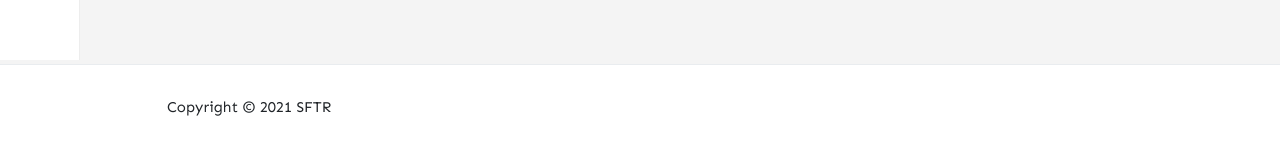
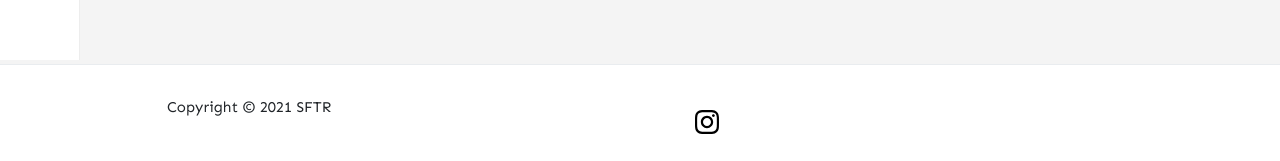
Before and after one commit to stackbit-projects/blue-triceratops-4f502, a Jekyll site: the page built from index.html, in a window 1280 px wide. Shown: the part 840-1001 px from the top of the page. Built offline with Jekyll 4.4.1, drawn with Linux system fonts in a browser that asks for light colours; nearby versions of some CDN libraries; the list of posts is cut into pages by our own code; comment, search, counter and statistics services are not loaded.

Commit message:
default.html: changed

```diff
--- a/_layouts/default.html
+++ b/_layouts/default.html
@@ -119,9 +119,9 @@
             </div>
             <div class="col-md-6 col-sm-12 text-center text-lg-left">
                 <i class="fas fa-instagram" style="font-size:36px"></i>
-                <!-- <svg xmlns="http://www.w3.org/2000/svg" width="24" height="24" viewBox="0 0 24 24">
+                <svg xmlns="http://www.w3.org/2000/svg" width="24" height="24" viewBox="0 0 24 24">
     <path d="M12 2.163c3.204 0 3.584.012 4.85.07 3.252.148 4.771 1.691 4.919 4.919.058 1.265.069 1.645.069 4.849 0 3.205-.012 3.584-.069 4.849-.149 3.225-1.664 4.771-4.919 4.919-1.266.058-1.644.07-4.85.07-3.204 0-3.584-.012-4.849-.07-3.26-.149-4.771-1.699-4.919-4.92-.058-1.265-.07-1.644-.07-4.849 0-3.204.013-3.583.07-4.849.149-3.227 1.664-4.771 4.919-4.919 1.266-.057 1.645-.069 4.849-.069zm0-2.163c-3.259 0-3.667.014-4.947.072-4.358.2-6.78 2.618-6.98 6.98-.059 1.281-.073 1.689-.073 4.948 0 3.259.014 3.668.072 4.948.2 4.358 2.618 6.78 6.98 6.98 1.281.058 1.689.072 4.948.072 3.259 0 3.668-.014 4.948-.072 4.354-.2 6.782-2.618 6.979-6.98.059-1.28.073-1.689.073-4.948 0-3.259-.014-3.667-.072-4.947-.196-4.354-2.617-6.78-6.979-6.98-1.281-.059-1.69-.073-4.949-.073zm0 5.838c-3.403 0-6.162 2.759-6.162 6.162s2.759 6.163 6.162 6.163 6.162-2.759 6.162-6.163c0-3.403-2.759-6.162-6.162-6.162zm0 10.162c-2.209 0-4-1.79-4-4 0-2.209 1.791-4 4-4s4 1.791 4 4c0 2.21-1.791 4-4 4zm6.406-11.845c-.796 0-1.441.645-1.441 1.44s.645 1.44 1.441 1.44c.795 0 1.439-.645 1.439-1.44s-.644-1.44-1.439-1.44z" />
-</svg> -->
+</svg>
             </div>
         </div>
     </div>
```
